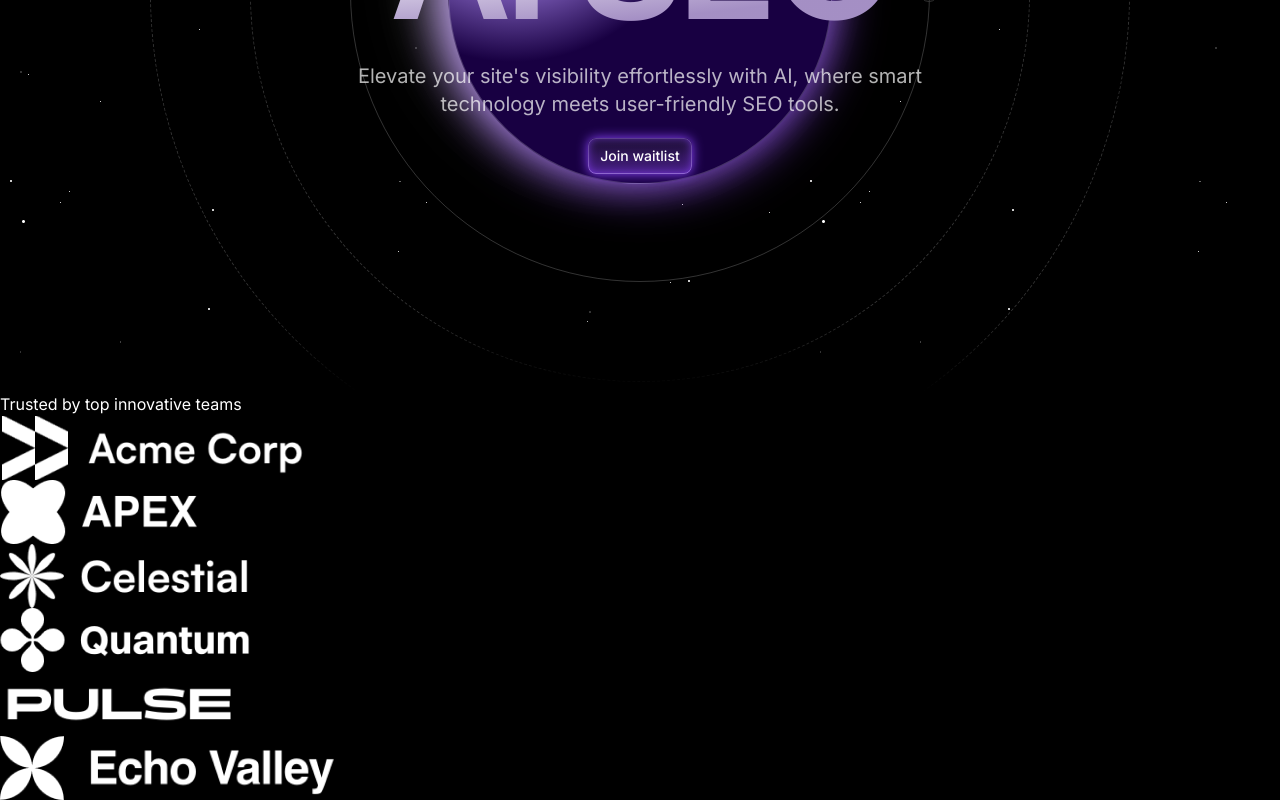
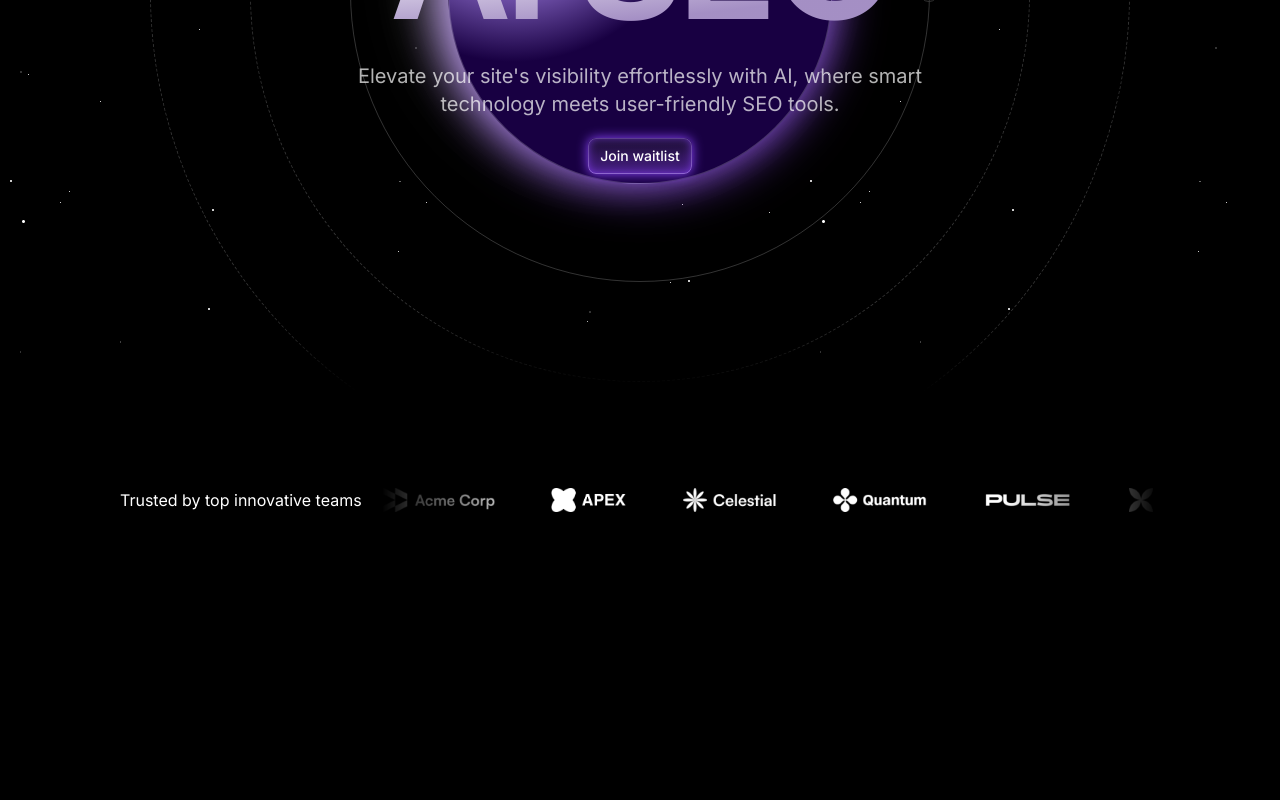
Before and after one commit to AhmedSaadRF/ai-landing-page, a Next.js app: page / in a window 1280 px wide. Shown: the part 504-1304 px from the top of the page. After the commit the page ends 1112 px from the top, so only its background shows below. Built offline with nearby package versions, Linux system fonts and the light colour scheme.

Commit message:
Upload Project
Add Style Classes

```diff
--- a/src/sections/LogoTicker.tsx
+++ b/src/sections/LogoTicker.tsx
@@ -7,14 +7,14 @@
 
 export const LogoTicker = () => {
   return (
-    <section>
-      <div>
-        <div>
-          <div>
+    <section className='py-20 md:py-24'>
+      <div className="container">
+        <div className="flex items-center gap-5">
+          <div className="flex-1 md:flex-none">
             <h2>Trusted by top innovative teams</h2>
           </div>
-          <div>
-            <div>
+          <div className="flex-1 overflow-hidden [mask-image:linear-gradient(to_right,transparent,black_20%,black_80%,transparent)]">
+            <div className="flex flex-none gap-14">
               {[
                 acmeLogo,
                 apexLogo,
@@ -23,7 +23,7 @@
                 pulseLogo,
                 echoLogo
               ].map((logo) => (
-                <img src={logo.src} key={logo.src} />
+                <img src={logo.src} key={logo.src} className='h-6 w-auto' />
               ))}
             </div>
           </div>
```
